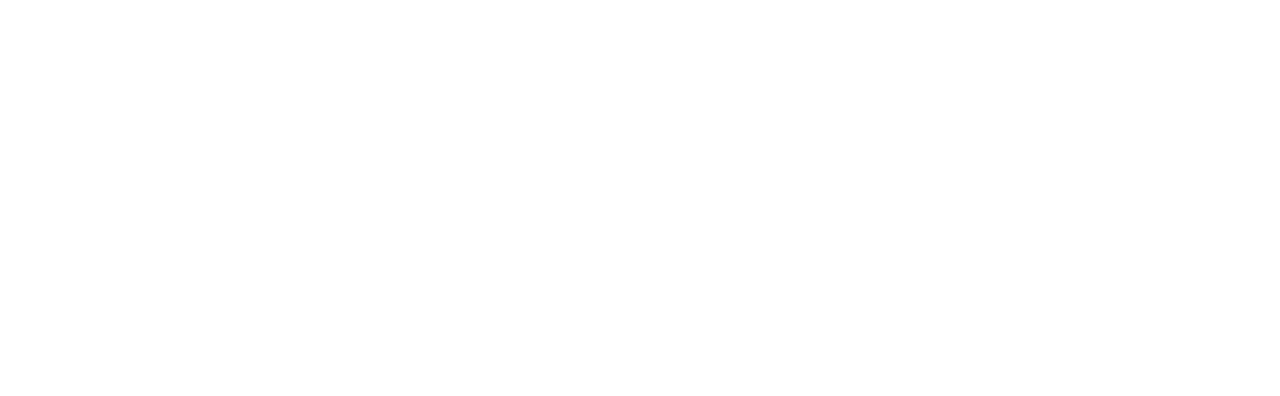
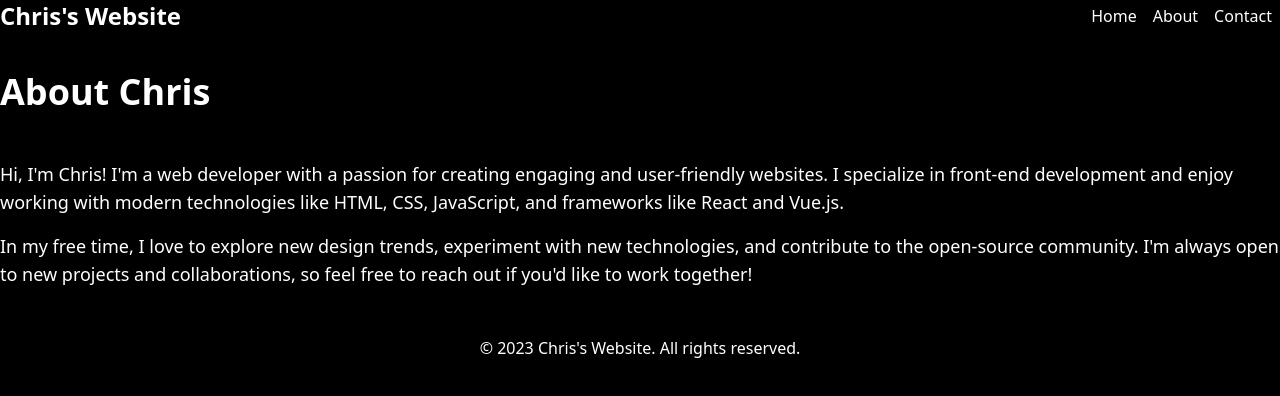
Before and after one commit to chrisanil/My-Website, a plain HTML site: page about.html in a window 1280 px wide. Drawn offline with nearby package versions, Linux system fonts and the light colour scheme.

Commit message:
Added spacing to index.html and added a lot more to about.html

```diff
--- a/about.html
+++ b/about.html
@@ -3,11 +3,34 @@
 <head>
     <meta charset="UTF-8">
     <meta name="viewport" content="width=device-width, initial-scale=1.0">
-    <title>About</title>
+    <title>About Chris's Website</title>
     <script src="https://cdn.tailwindcss.com"></script>
     <link rel="stylesheet" href="about.css">
 </head>
-<body>
+<body class="bg-black">
+    <header class="bg-black text-white">
+        <nav class="container mx-auto flex justify-between items-center">
+            <div class="flex items-center">
+                <a href="index.html" class="text-2xl font-bold">Chris's Website</a>
+            </div>
+            <div class="flex items-center">
+                <a href="index.html" class="text-white mx-2">Home</a>
+                <a href="about.html" class="text-white mx-2">About</a>
+                <a href="contact.html" class="text-white mx-2">Contact</a>
+            </div>
+        </nav>
+    </header>
 
+    <main class="container mx-auto my-8">
+        <h1 class="text-4xl font-bold text-white title mt-10">About Chris</h1>
+        <p class="text-lg text-white mt-12">Hi, I'm Chris! I'm a web developer with a passion for creating engaging and user-friendly websites. I specialize in front-end development and enjoy working with modern technologies like HTML, CSS, JavaScript, and frameworks like React and Vue.js.</p>
+        <p class="text-lg text-white mt-4">In my free time, I love to explore new design trends, experiment with new technologies, and contribute to the open-source community. I'm always open to new projects and collaborations, so feel free to reach out if you'd like to work together!</p>
+    </main>
+
+    <footer class="bg-black text-white p-4">
+        <div class="container mx-auto text-center">
+            <p>&copy;   2023 Chris's Website. All rights reserved.</p>
+        </div>
+    </footer>
 </body>
 </html>
```
Also changed, not shown: index.html (+2 -2 lines).
